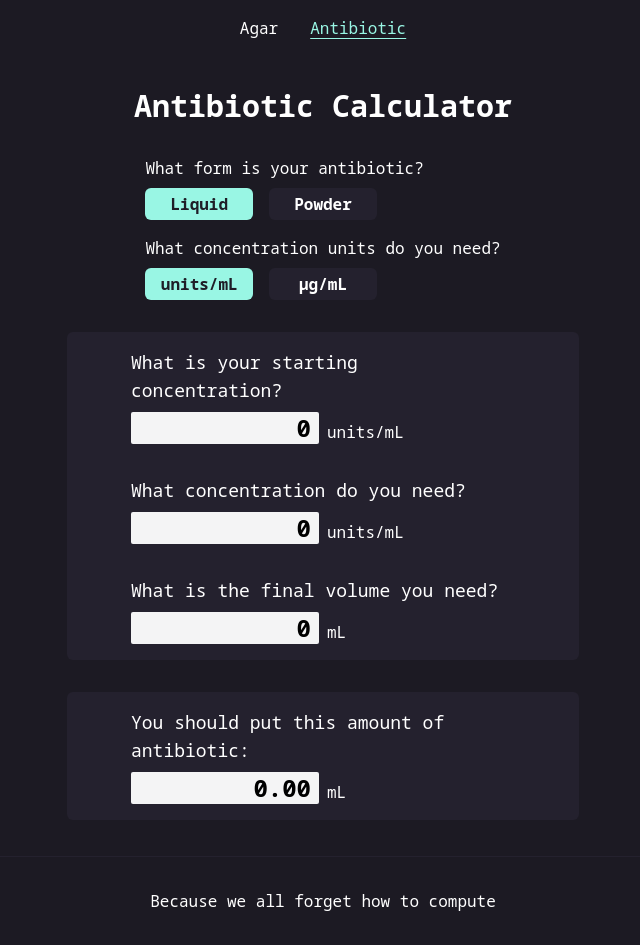
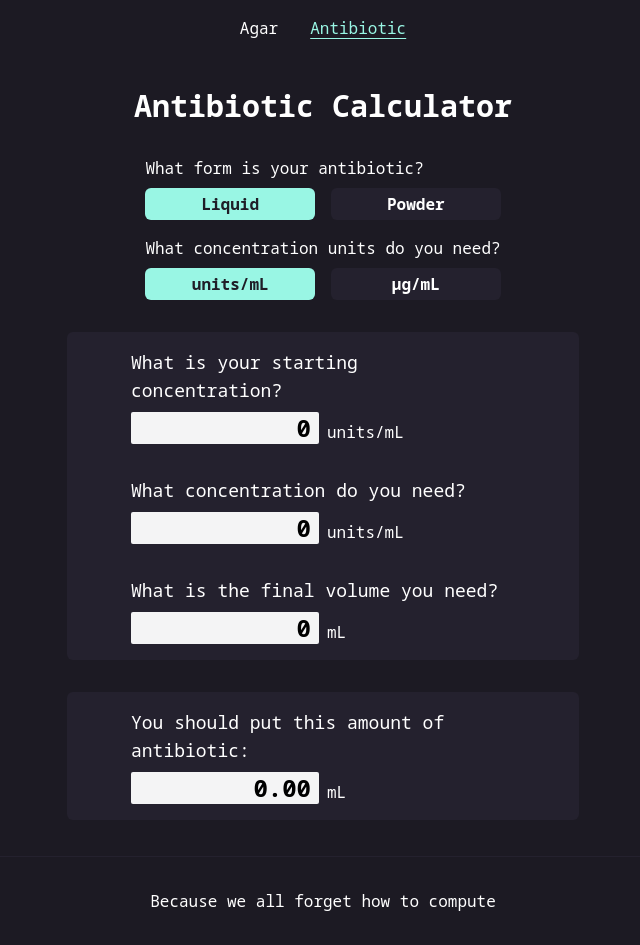
Before and after one commit to JNer1/lab-calculator, a Next.js app: page /antibiotic in a window 1280 px wide. Shown: the whole page, without its empty margins (317-957 px from the left). Built offline with nearby package versions, Linux system fonts and the light colour scheme.

Commit message:
fix: make options 2 cols for large screens

```diff
--- a/components/AntibioticCalculator.tsx
+++ b/components/AntibioticCalculator.tsx
@@ -1,5 +1,5 @@
 import { useAutoAnimate } from "@formkit/auto-animate/react";
-import { KeyboardEventHandler, useEffect, useState } from "react";
+import { useState } from "react";
 import { AntibioticForm } from "../types/AntibioticForm";
 import { AntibioticUnit } from "../types/AntibioticUnits";
 import QuestionBlock from "./QuestionBlock";
@@ -86,7 +86,7 @@ const AntibioticCalculator = () => {
         <div className="flex flex-col gap-2">
           <p className="">What form is your antibiotic?</p>
 
-          <div className="grid grid-cols-2 gap-4 lg:grid-cols-3">
+          <div className="grid grid-cols-2 gap-4">
             <ToggleButton
               label="Liquid"
               onClick={toggleLiquid}
@@ -104,7 +104,7 @@ const AntibioticCalculator = () => {
         <div className="flex flex-col gap-2">
           <p className="">What concentration units do you need?</p>
 
-          <div className="grid grid-cols-2 gap-4 lg:grid-cols-3">
+          <div className="grid grid-cols-2 gap-4">
             <ToggleButton
               label="units/mL"
               onClick={toggleUnits}
```
